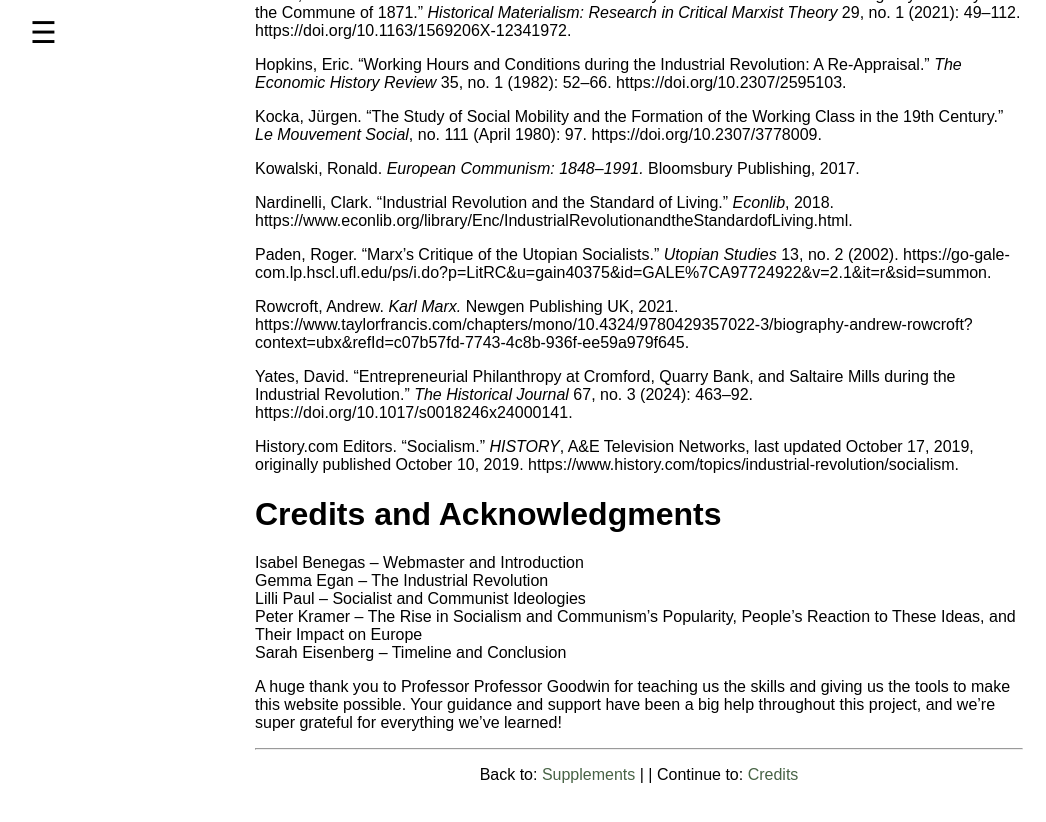
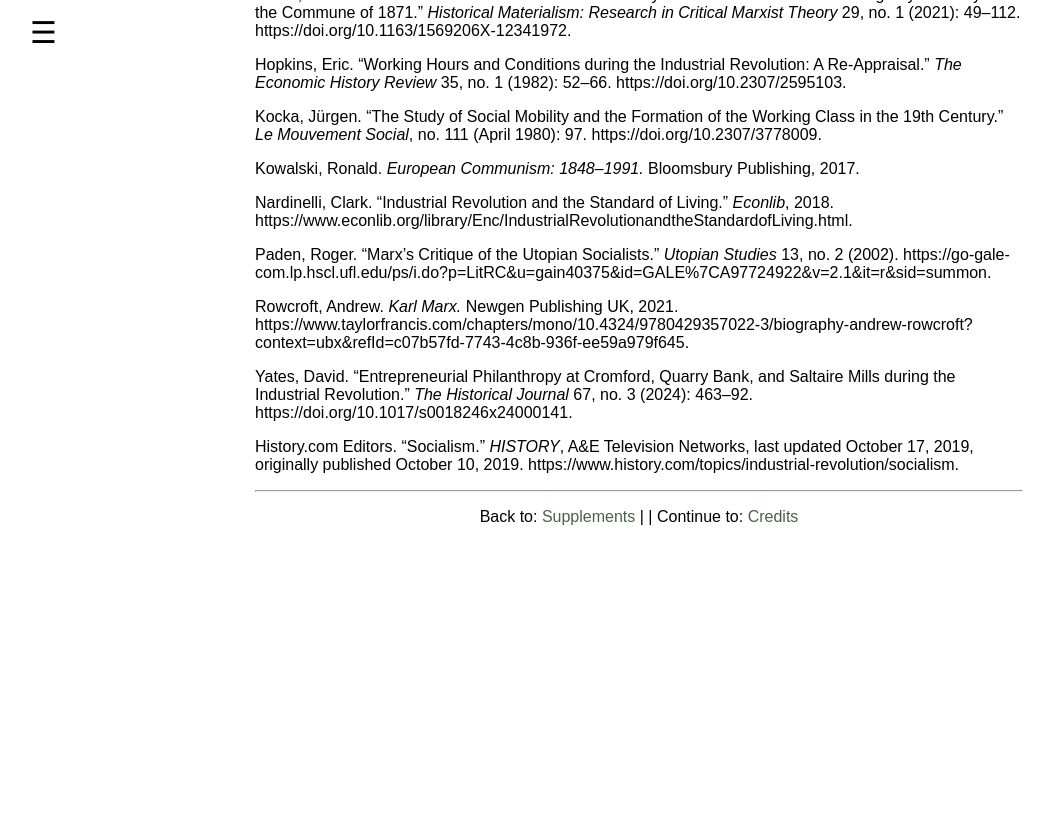
Before and after one commit to isabelbenegas/Isabel-Benegas-EUH3205, a Jekyll site: the page built from 005_bibliography.md, in a window 1280 px wide and 900 px high, scrolled down 933 px. Shown: the top 822 px of the window, without its empty margins (1-1047 px from the left). Built offline with Jekyll 4.4.1, drawn with Linux system fonts in a browser that asks for light colours; after the commit the page ends 1575 px from its top, so only the background shows below that.

Commit message:
Update 005_bibliography.md

```diff
--- a/005_bibliography.md
+++ b/005_bibliography.md
@@ -49,13 +49,3 @@
 Yates, David. “Entrepreneurial Philanthropy at Cromford, Quarry Bank, and Saltaire Mills during the Industrial Revolution.” *The Historical Journal* 67, no. 3 (2024): 463–92. https://doi.org/10.1017/s0018246x24000141.
 
 History.com Editors. “Socialism.” *HISTORY*, A&E Television Networks, last updated October 17, 2019, originally published October 10, 2019. https://www.history.com/topics/industrial-revolution/socialism.
-
-# Credits and Acknowledgments
-
-Isabel Benegas – Webmaster and Introduction
-Gemma Egan – The Industrial Revolution
-Lilli Paul – Socialist and Communist Ideologies
-Peter Kramer – The Rise in Socialism and Communism’s Popularity, People's Reaction to These Ideas, and Their Impact on Europe
-Sarah Eisenberg – Timeline and Conclusion
-
-A huge thank you to Professor Professor Goodwin for teaching us the skills and giving us the tools to make this website possible. Your guidance and support have been a big help throughout this project, and we’re super grateful for everything we’ve learned!
```
